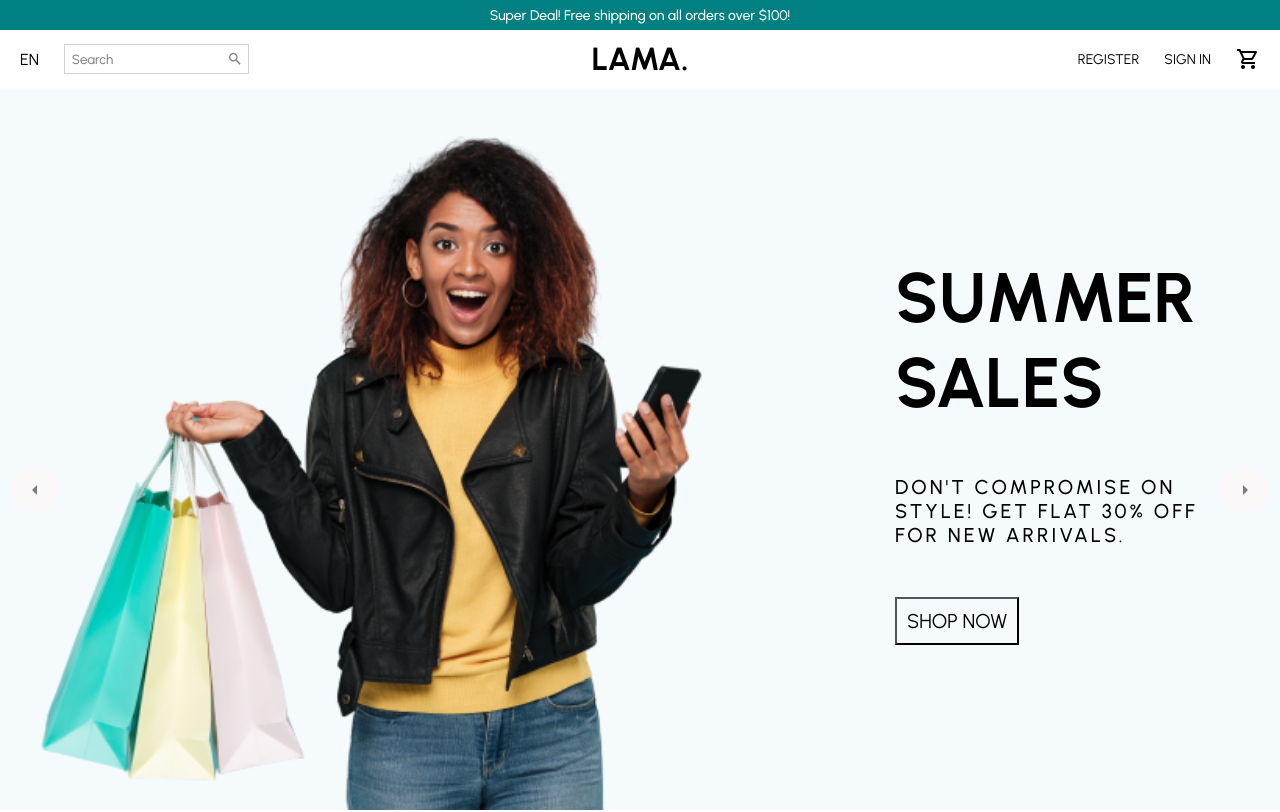
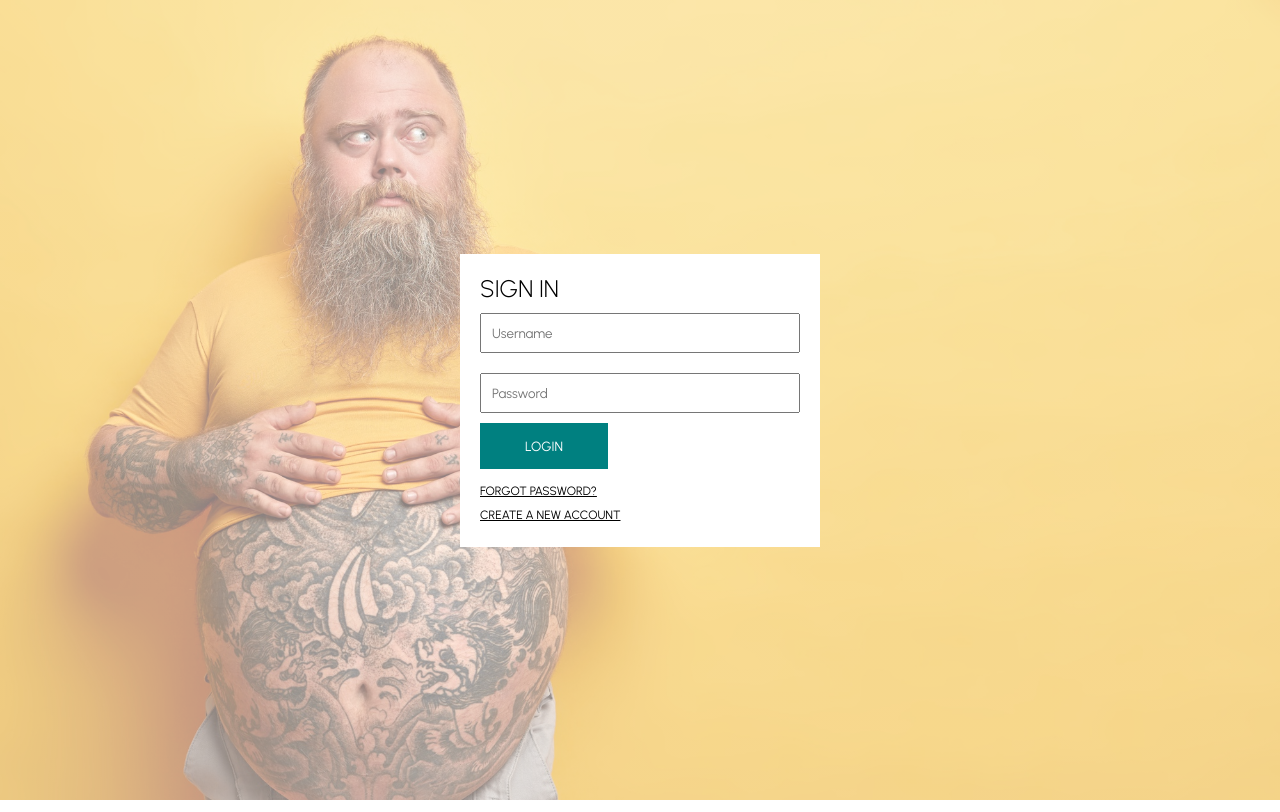
Before and after one commit to chrix95/react-ecommerce, a React (Create React App) app: page /login in a window 1280 px wide. Before the commit this address led to /. Shown: the top 812 px of the page. Built offline with nearby package versions, Linux system fonts and the light colour scheme; no server answers.

Commit message:
Fixed login functionality

```diff
--- a/package.json
+++ b/package.json
@@ -16,6 +16,7 @@
     "react-router-dom": "^6.0.2",
     "react-scripts": "4.0.3",
     "react-stripe-checkout": "^2.6.3",
+    "redux-persist": "^6.0.0",
     "styled-components": "^5.3.3",
     "web-vitals": "^1.0.1"
   },
--- a/src/App.jsx
+++ b/src/App.jsx
@@ -12,9 +12,10 @@ import {
   Navigate
 } from 'react-router-dom';
 import Success from "./pages/Success";
+import { useSelector } from "react-redux";
 
 const App = () => {
-  const user = true;
+  const { currentUser } = useSelector(state => state.user);
   return (
     <Router>
       <Routes>
@@ -23,8 +24,8 @@ const App = () => {
         <Route path="/product/:id" element={<Product />} />
         <Route path="/cart" element={<Cart />} />
         <Route path="/success" element={<Success />} />
-        <Route path="/login" element={user ? <Navigate to="/" /> : <Login />} />
-        <Route path="/register" element={user ? <Navigate to="/" /> : <Register />} />
+        <Route path="/login" element={currentUser ? <Navigate to="/" /> : <Login />} />
+        <Route path="/register" element={currentUser ? <Navigate to="/" /> : <Register />} />
       </Routes>
     </Router>
   )
--- a/src/components/Navbar.jsx
+++ b/src/components/Navbar.jsx
@@ -4,7 +4,8 @@ import { Badge } from "@material-ui/core";
 import styled from 'styled-components'
 import { mobile } from '../responsive'
 import { useNavigate } from 'react-router-dom'
-import { useSelector } from 'react-redux'
+import { useSelector, useDispatch } from 'react-redux'
+import { logout } from '../redux/apiCalls'
 
 const Container = styled.div`
     height: 60px;
@@ -72,11 +73,17 @@ const MenuItem = styled.div`
 
 const Navbar = () => {
     let navigate = useNavigate();
-
+    const dispatch = useDispatch();
+    const { currentUser } = useSelector(state => state.user);
     const { quantity } = useSelector(state => state.cart)
 
     const changeRoute = (location) => {
         navigate(`/${location}`)
+    }
+
+    const handleLogout = (e) => {
+        e.preventDefault();
+        logout(dispatch);
     }
 
     return (
@@ -93,8 +100,19 @@ const Navbar = () => {
                     <Logo onClick={() => changeRoute('')}>LAMA.</Logo>
                 </Center>
                 <Right>
-                    <MenuItem onClick={() => changeRoute('register')}>REGISTER</MenuItem>
-                    <MenuItem onClick={() => changeRoute('login')}>SIGN IN</MenuItem>
+                    {
+                        currentUser ? (
+                            <>
+                                <MenuItem onClick={(e) => e.preventDefault()}>DASHBOARD</MenuItem>
+                                <MenuItem onClick={handleLogout}>LOGOUT</MenuItem>
+                            </>
+                        ) : (
+                            <>
+                                <MenuItem onClick={() => changeRoute('register')}>REGISTER</MenuItem>
+                                <MenuItem onClick={() => changeRoute('login')}>SIGN IN</MenuItem>
+                            </>
+                        )
+                    }
                     <MenuItem onClick={() => changeRoute('cart')}>
                         <Badge badgeContent={quantity} color="primary">
                             <ShoppingCartOutlined />
--- a/src/pages/Login.jsx
+++ b/src/pages/Login.jsx
@@ -1,6 +1,8 @@
-import React from 'react'
+import React, { useState } from 'react'
 import { useNavigate } from 'react-router-dom'
 import styled from 'styled-components'
+import { login } from '../redux/apiCalls'
+import { useDispatch, useSelector } from 'react-redux'
 import { mobile } from "../responsive"
 
 const Container = styled.div`
@@ -45,6 +47,10 @@ const Button = styled.button`
     color: #FFF;
     cursor: pointer;
     margin-bottom: 10px;
+    &:disabled {
+        background-color: rgba(0, 128, 128, 0.42);
+        cursor: not-allowed;
+    }
 `
 
 const Link = styled.a`
@@ -54,20 +60,37 @@ const Link = styled.a`
     cursor: pointer;
 `
 
+const ErrorText = styled.div`
+    color: red;
+    font-size: 12px;
+    margin-bottom: 15px;
+`
+
 const Login = () => {
     const navigate = useNavigate();
+    const dispatch = useDispatch();
+    const { isFetching, error } = useSelector(state => state.user);
+    const [username, setUsername] = useState("");
+    const [password, setPassword] = useState("");
 
     const changeRoute = () => {
         navigate('/register')
     }
+
+    const handleClick = (e) => {
+        e.preventDefault();
+        login(dispatch, {username, password})
+    }
+
     return (
         <Container>
             <Wrapper>
                 <Title>SIGN IN</Title>
                 <Form>
-                    <Input placeholder="Email Address" />
-                    <Input placeholder="Password" />
-                    <Button>LOGIN</Button>
+                    <Input placeholder="Username" onChange={ (e) => setUsername(e.target.value) } />
+                    <Input type="password" placeholder="Password" onChange={ (e) => setPassword(e.target.value) } />
+                    { error && <ErrorText> Something went wrong </ErrorText> }
+                    <Button onClick={handleClick} disabled={isFetching}>{ isFetching ? "PLEASE WAIT..." : "LOGIN"}</Button>
                     <Link>FORGOT PASSWORD?</Link>
                     <Link onClick={() => changeRoute()}>CREATE A NEW ACCOUNT</Link>
                 </Form>
--- /dev/null
+++ b/src/redux/apiCalls.js
@@ -0,0 +1,17 @@
+import { loginFailure, loginStart, loginSuccess, logoutSuccess } from "./userRedux"
+import { publicRequest } from "../functions/axiosInstance"
+
+export const login = async (dispatch, user) => {
+    dispatch(loginStart());
+    try {
+        const res = await publicRequest.post('/auth/login', user);
+        dispatch(loginSuccess(res.data.data));
+    } catch (error) {
+        console.log(error);
+        dispatch(loginFailure());
+    }
+}
+
+export const logout = async (dispatch) => {
+    dispatch(logoutSuccess());
+}
--- a/src/redux/store.js
+++ b/src/redux/store.js
@@ -1,8 +1,10 @@
 import { configureStore } from "@reduxjs/toolkit";
 import cartReducer from "./cartRedux";
+import userReducer from "./userRedux";
 
 export default configureStore({
     reducer: {
         cart: cartReducer,
+        user: userReducer
     }
 });
--- /dev/null
+++ b/src/redux/userRedux.js
@@ -0,0 +1,29 @@
+import { createSlice } from '@reduxjs/toolkit';
+
+const userSlice = createSlice({
+    name: 'user',
+    initialState: {
+        currentUser: null,
+        isFetching: false,
+        error: false,
+    },
+    reducers: {
+        loginStart: (state) => {
+            state.isFetching = true;
+        },
+        loginSuccess: (state, action) => {
+            state.isFetching = false;
+            state.currentUser = action.payload;
+        },
+        loginFailure: (state) => {
+            state.isFetching = false;
+            state.error = true;
+        },
+        logoutSuccess: (state) => {
+            state.currentUser = null;
+        }
+    }
+});
+
+export const { loginStart, loginSuccess, loginFailure, logoutSuccess } = userSlice.actions;
+export default userSlice.reducer;
```
Also changed, not shown: 1 other file (tests, documents, lock files or other folders).
